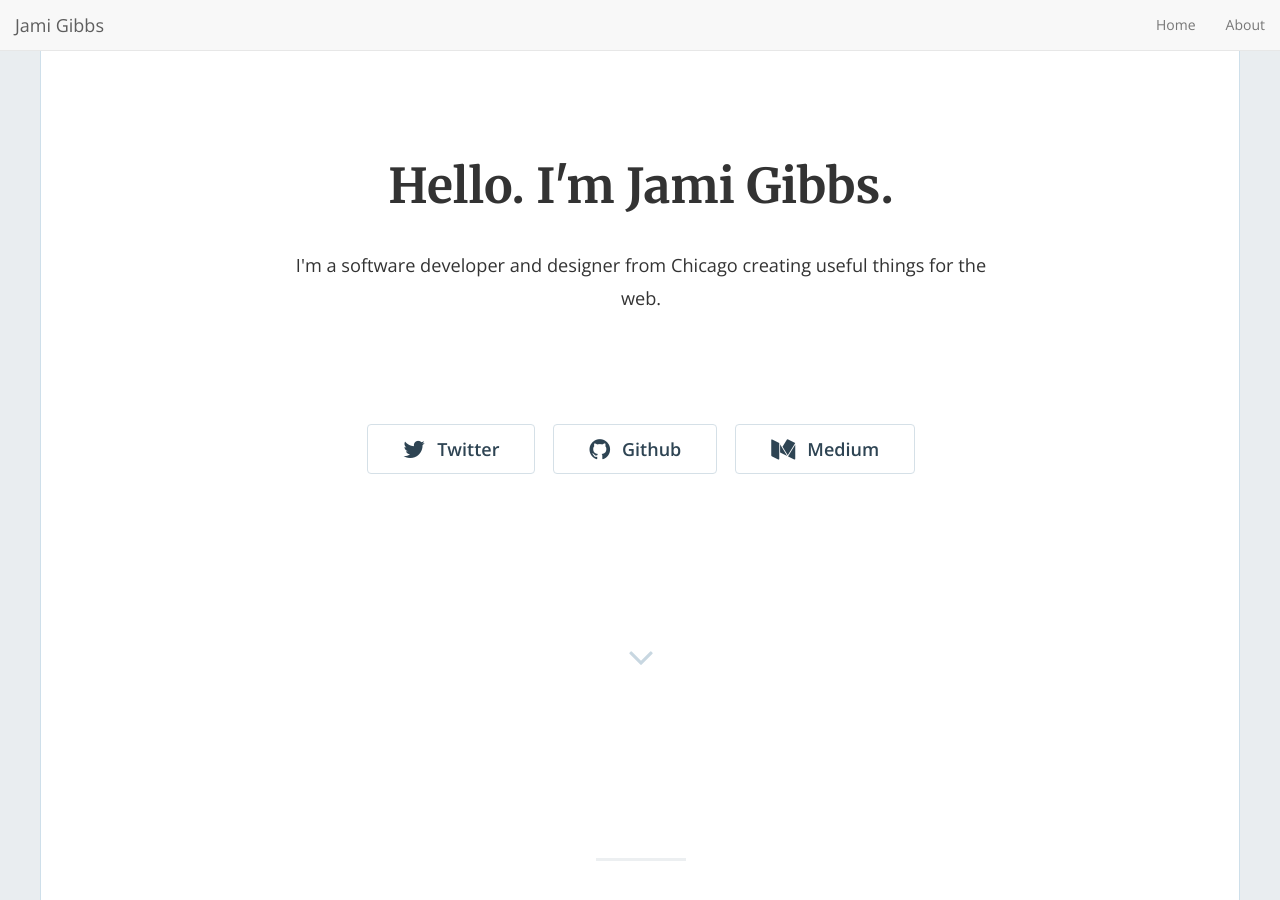
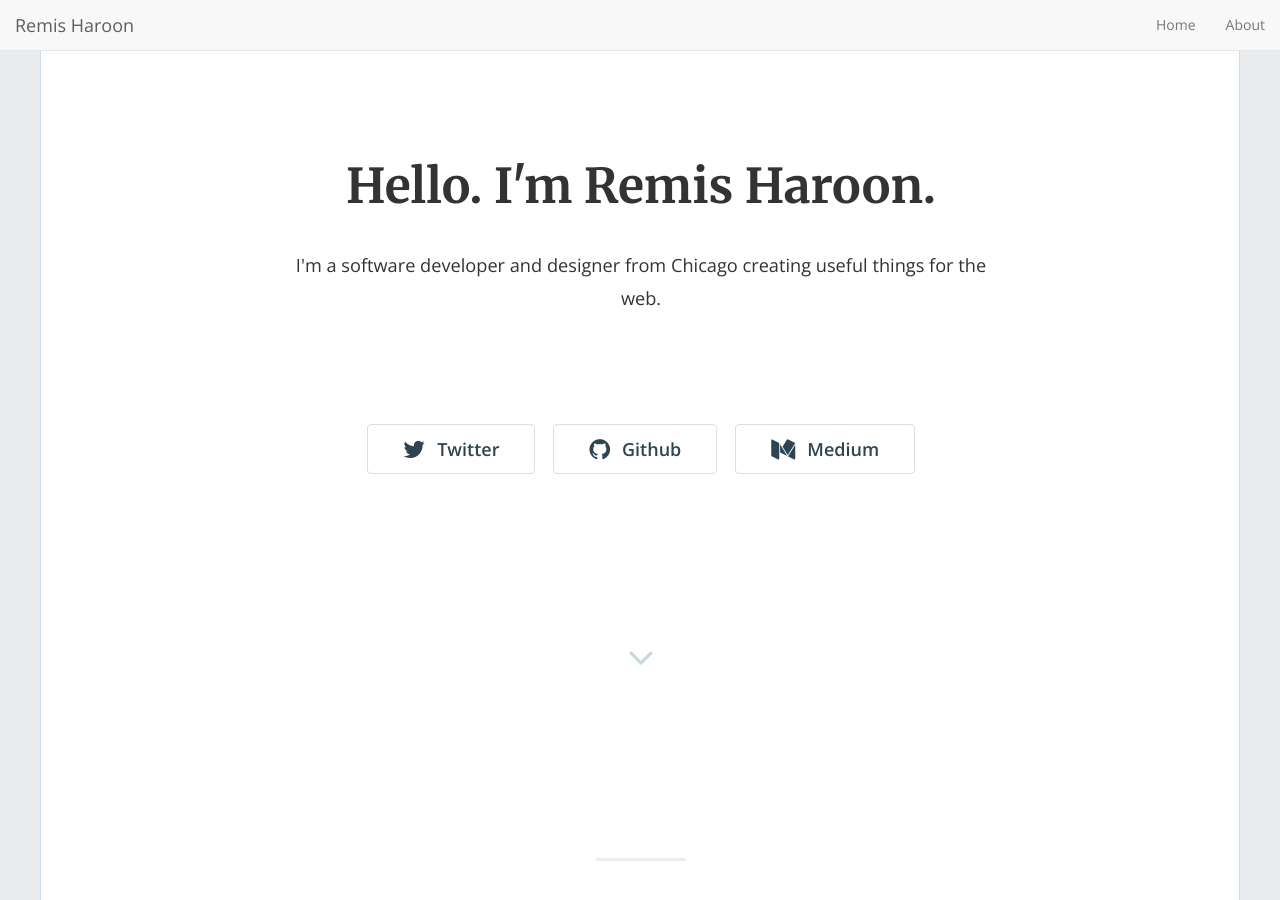
Before and after one commit to remisharoon/remisharoon.github.io, a Jekyll site: the page built from index.html, in a window 1280 px wide and 900 px high. Built offline with Jekyll 4.4.1, drawn with Linux system fonts in a browser that asks for light colours; nearby versions of some CDN libraries; the list of posts is cut into pages by our own code; some of the changed text lies outside the part shown.

Commit message:
adding template

```diff
--- a/_config.yml
+++ b/_config.yml
@@ -13,14 +13,14 @@
 # you will see them accessed via {{ site.title }}, {{ site.email }}, and so on.
 # You can create any custom variable you would like, and they will be accessible
 # in the templates via {{ site.myvariable }}.
-title: "Hello. I'm Jami Gibbs."
-email: 'jami0821@gmail.com'
+title: "Hello. I'm Remis Haroon."
+email: 'remisharoon@gmail.com'
 description: "I'm a software developer and designer from Chicago creating useful things for the web."
 baseurl: "" # the subpath of your site, e.g. /blog
 url: "https://jamigibbs.github.io/phantom" # the base hostname & protocol for your site, e.g. https://example.com
 twitter_username: 'jamigibbs'
-github_username: 'jamigibbs'
-medium_username: 'blog.jamigibbs.com'
+github_username: 'remisharoon'
+medium_username: 'remisharoon'
 
 # Build settings
 markdown: kramdown
@@ -89,8 +89,8 @@ pagination:
 ############################################################
 
 ### Phantom settings
-footer_text: '© 2018 Jami Gibbs'
-admin_name: 'Jami Gibbs'
+footer_text: '© 2023 Remis Haroon'
+admin_name: 'Remis Haroon'
 google_analytics: "UA-9999999-99" # Update with your own tracking ID
 enable_contact: false
 
```
